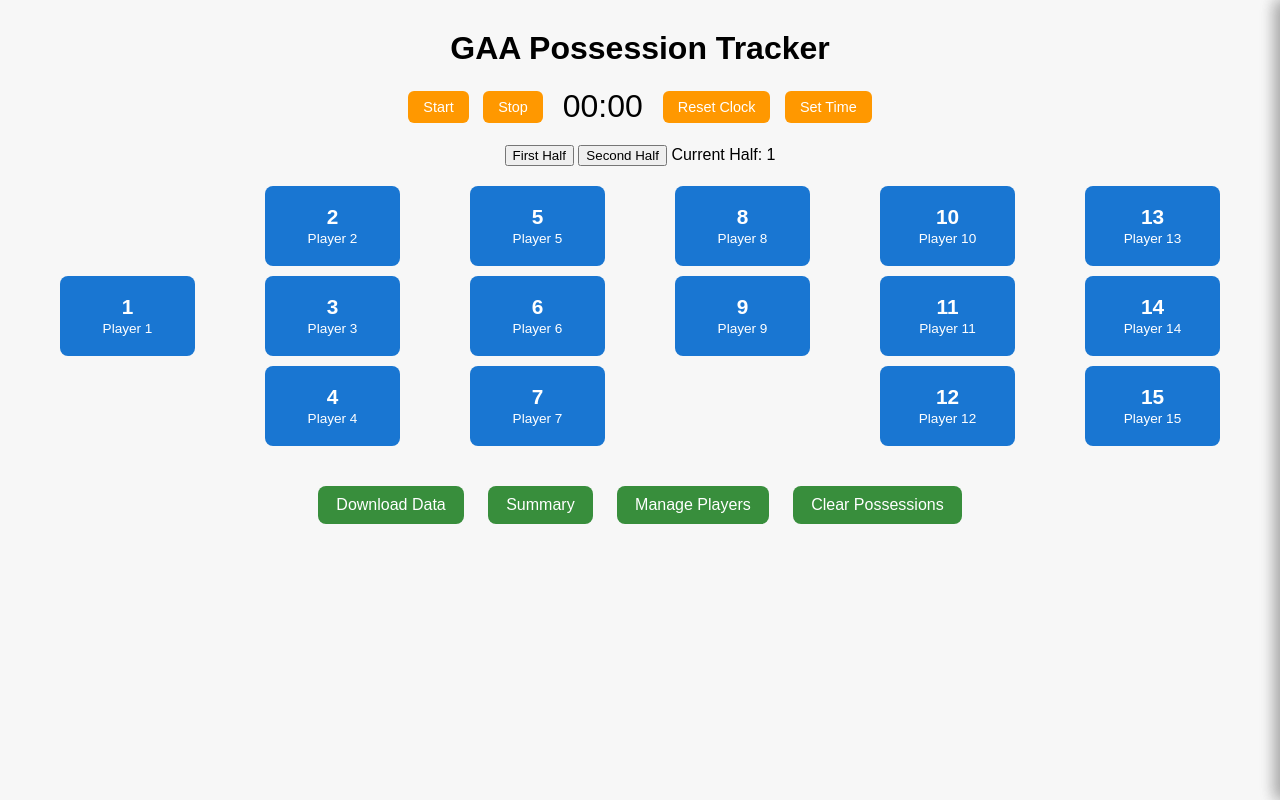
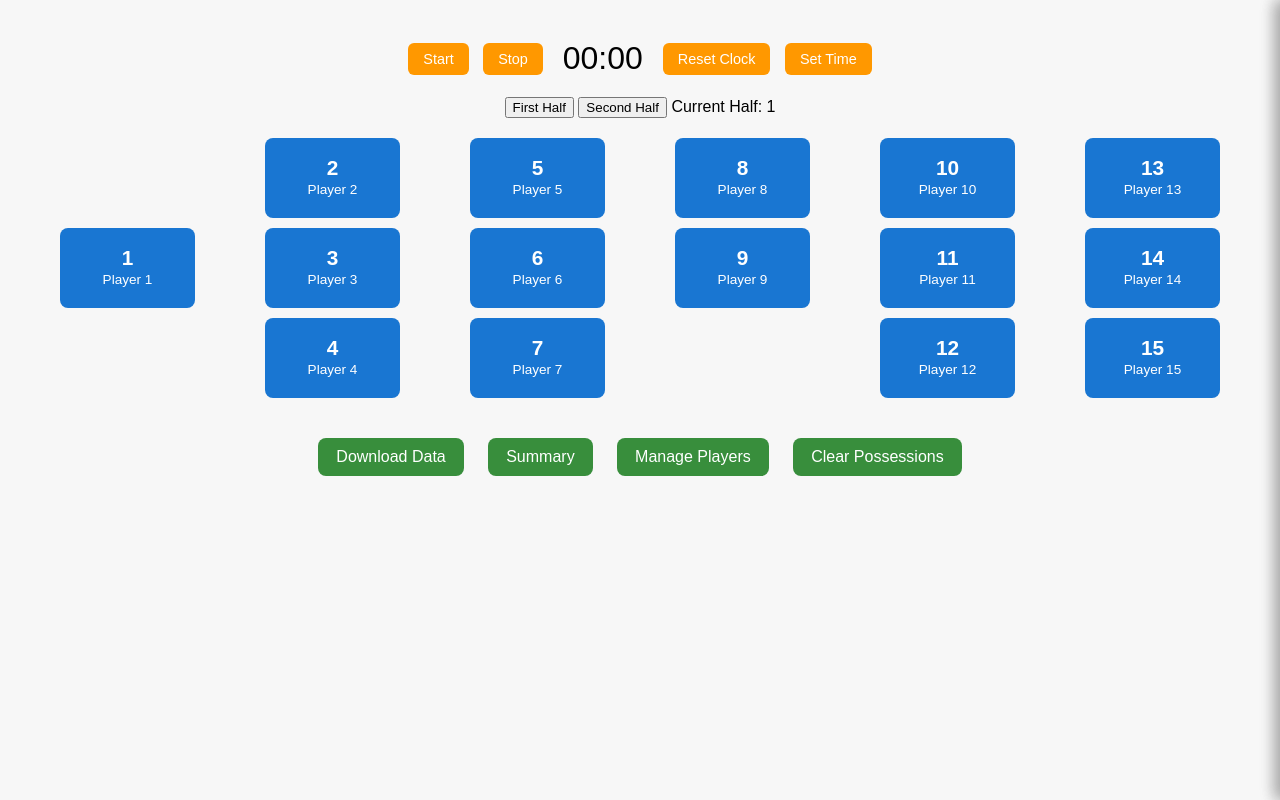
Before and after one commit to tedodonovan/stats, a plain HTML site: page index.html in a window 1280 px wide. Drawn offline with Linux system fonts and the light colour scheme.

Commit message:
remove ttle

```diff
--- a/index.html
+++ b/index.html
@@ -10,8 +10,8 @@
     <title>GAA Possession Tracker</title>
     <style>
         body { font-family: Arial, sans-serif; margin: 30px; background: #f7f7f7; }
-        h1 { text-align: center; }
-        .timer-section { display: flex; align-items: center; justify-content: center; gap: 15px; margin: 20px 0; }
+        /* h1 removed */
+        .timer-section { display: flex; align-items: center; justify-content: center; gap: 15px; margin: 40px 0 20px; }
         .timer { font-size: 2em; }
         .timer-controls button { padding: 8px 15px; font-size: 0.9em; border-radius: 6px; border: none; background: #ff9800; color: #fff; cursor: pointer; transition: background 0.2s; margin: 0 5px; }
         .timer-controls button:hover { background: #f57c00; }
@@ -270,7 +270,6 @@
     </style>
 </head>
 <body>
-    <h1>GAA Possession Tracker</h1>
     <div class="timer-section">
         <div class="timer-controls">
             <button id="startBtn">Start</button>
```
